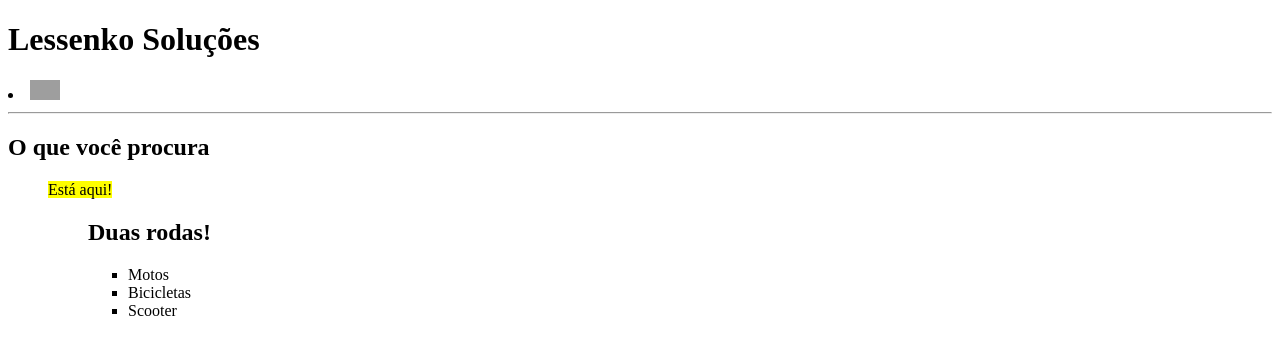
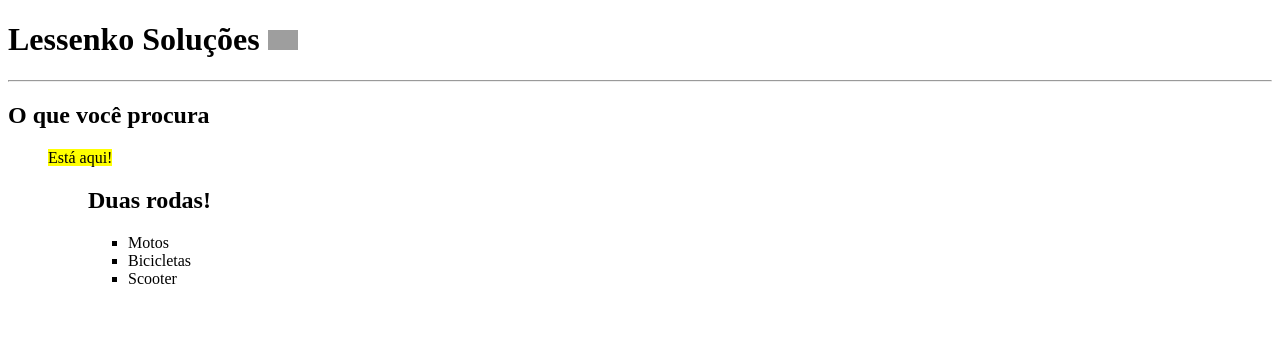
Before and after one commit to Lessenko18/Lessenko18.github.io, a plain HTML site: page trabalho01/index.html in a window 1280 px wide. Drawn offline with Linux system fonts and the light colour scheme; grey boxes are pictures that could not be loaded.

Commit message:
Update index.html

```diff
--- a/trabalho01/index.html
+++ b/trabalho01/index.html
@@ -6,7 +6,7 @@
     </head>
     <body>
 
-		<h1>Lessenko Soluções</h1> <li><img src="https://www.eacprime.com/wp-content/uploads/2022/03/route-66.jpg" width="30" height="20"</li>
+		<h1>Lessenko Soluções  <img src="https://www.eacprime.com/wp-content/uploads/2022/03/route-66.jpg" width="30" height="20"></h1>
 		<hr>
 		<h2>O que você procura</h2>
 		<ul>
```
